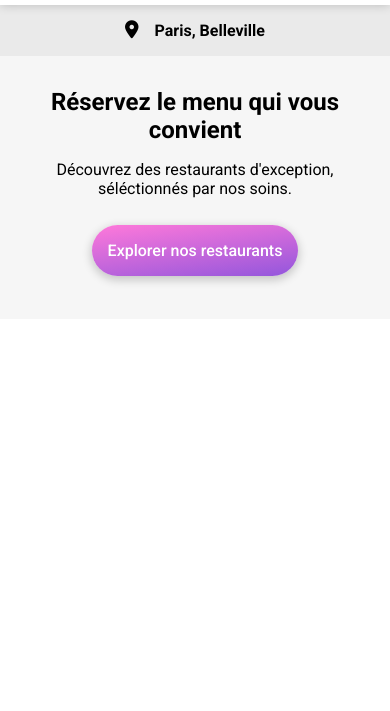
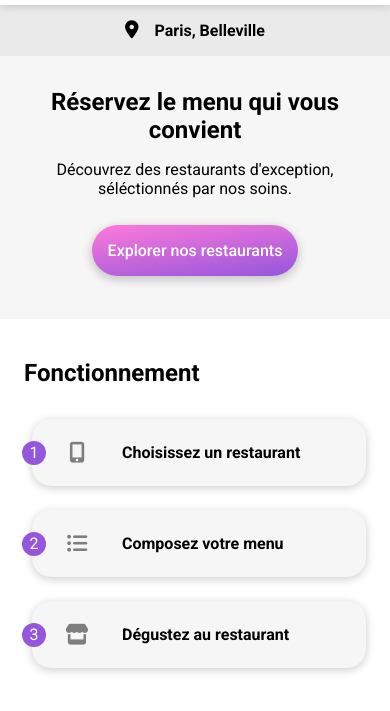
Before and after one commit to StephRob/StephaneRobert_3_16022021, a website: page index.html in a window 390 px wide. Shown: the part 49-760 px from the top of the page. Drawn offline with Linux system fonts and the light colour scheme; a web font is replaced by a local one.

Commit message:
add steps section and media queries

```diff
--- a/index.html
+++ b/index.html
@@ -25,12 +25,35 @@
     </div>
 
     <!-- MAIN -->
-    <main class="container">
+    <main>
+      <!-- PRESENTATION -->
       <section class="presentation">
         <h2 class="presentation__title">Réservez le menu qui vous convient</h2>
         <p>Découvrez des restaurants d'exception, séléctionnés par nos soins.</p>
         <button class="btn">Explorer nos restaurants</button>
       </section>
+
+      <!-- STEP -->
+      <section class="steps">
+        <h2 class="steps__title">Fonctionnement</h2>
+        <div class="steps__order">
+          <div class="step">
+            <span class="step__number">1</span>
+            <i class="fas fa-mobile-alt fa-fw step__icon"></i>
+            <p class="step__name">Choisissez un restaurant</p>
+          </div>
+          <div class="step">
+            <span class="step__number">2</span>
+            <i class="fas fa-list-ul fa-fw step__icon"></i>
+            <p class="step__name">Composez votre menu</p>
+          </div>
+          <div class="step">
+            <span class="step__number">3</span>
+            <i class="fas fa-store fa-fw step__icon"></i>
+            <p class="step__name">Dégustez au restaurant</p>
+          </div>
+        </div>
+      </section>
     </main>
   </body>
 </html>
--- a/sass/Components/_button.scss
+++ b/sass/Components/_button.scss
@@ -1,7 +1,7 @@
 .btn {
   font-size: 1rem;
   font-weight: 500;
-  color: white;
+  color: $color-text;
   margin: .7rem 0;
   padding: 1rem;
   border-radius: 2rem;
--- a/sass/Pages/_homepage.scss
+++ b/sass/Pages/_homepage.scss
@@ -18,6 +18,70 @@
   background-color: $color-background;
 
   &__title {
-    margin: 0;
+    margin: $margin-title;
   }
 }
+
+.steps {
+  padding: $padding-glogal;
+  @include desktop-only;
+
+  &__title {
+    margin: $margin-title;
+  }
+
+  &__order {
+    display: flex;
+    justify-content: space-between;
+    flex-wrap: wrap;
+    margin: 2rem 0;
+  }
+
+  .step {
+    display: flex;
+    align-items: center;
+    position: relative;
+    margin: 0 0 1.5rem .5rem;
+    width: 100%;
+    background-color: $color-background;
+    border-radius: 1.2rem;
+    box-shadow: 0px 2px 10px 0 rgb(0 0 0 / 20%);
+    transition: all .2s ease;
+
+    @media screen and (min-width: map-get($breakpoints, tablet)) {
+      width: 30%;
+    }
+
+    &:hover {
+      background-color: lighten($color-primary, 35%);
+    }
+
+    &:hover .step__icon {
+      color: $color-primary;
+    }
+
+    &__number {
+      @include flex-center-center;
+      position: absolute;
+      bottom: 50%;
+      transform: translateY(50%);
+      left: -10px;
+      background-color: $color-primary;
+      color: $color-text;
+      width: 1.5rem;
+      height: 1.5rem;
+      border-radius: 50%;
+    }
+
+    &__icon {
+      margin: 0 2rem;
+      font-size: 1.3rem;
+      color: #7e7e7e;
+    }
+
+    &__name {
+      margin: 1.5rem 0;
+      font-weight: bold;
+    }
+  }
+}
--- a/sass/Utils/_mixins.scss
+++ b/sass/Utils/_mixins.scss
@@ -9,3 +9,10 @@
   justify-content: center;
   align-items: baseline;
 }
+
+@mixin desktop-only {
+  @media screen and (min-width: map-get($breakpoints, desktop)) {
+    max-width: 1100px;
+    margin: auto;
+  }
+}
--- a/sass/Utils/_variables.scss
+++ b/sass/Utils/_variables.scss
@@ -3,6 +3,14 @@ $color-primary: #9356DC;
 $color-secondary: #FF79DA;
 $color-tiertiary: #99E2D0;
 $color-background: #f6f6f6;
+$color-text: #fff;
 
 /***** PADDING / MARGIN *****/
-$padding-glogal: 2.5rem 1rem;
+$padding-glogal: 2.5rem 1.5rem;
+$margin-title: 0;
+
+/***** BREAKPOINTS *****/
+$breakpoints: (
+  tablet: 980px,
+  desktop: 1024px
+  );
```
Also changed, not shown: public/style.css, 1 other file.
